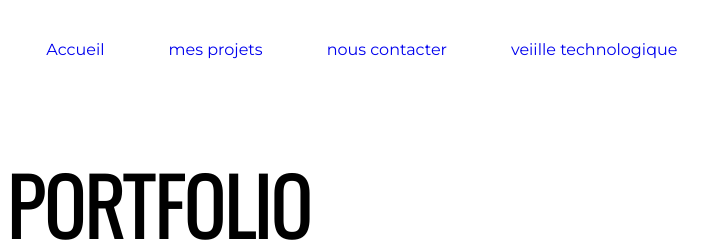
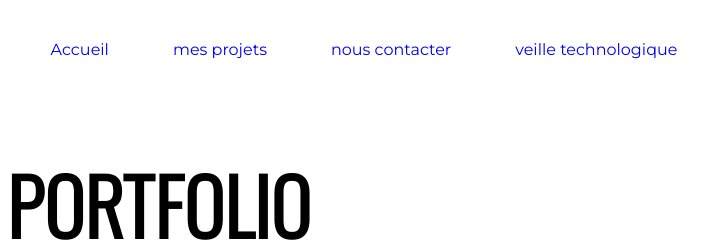
Before and after one commit to prostony/portefolio2, a plain HTML site: page index.html in a window 1280 px wide. Shown: the top 242 px of the page, 553-1280 px from the left. Drawn offline with nearby package versions, Linux system fonts and the light colour scheme.

Commit message:
modified:   index.html

```diff
--- a/index.html
+++ b/index.html
@@ -21,7 +21,7 @@
             <li><a href="index.html">Accueil</a></li>
             <li> <a href="projets.html">mes projets</a></li>
             <li><a href="nous comptacter.html">nous contacter</a></li>
-            <li><a href="veille.html">veiille technologique</a></li>
+            <li><a href="veille.html">veille technologique</a></li>
         </ul>
     </nav>
 
```
